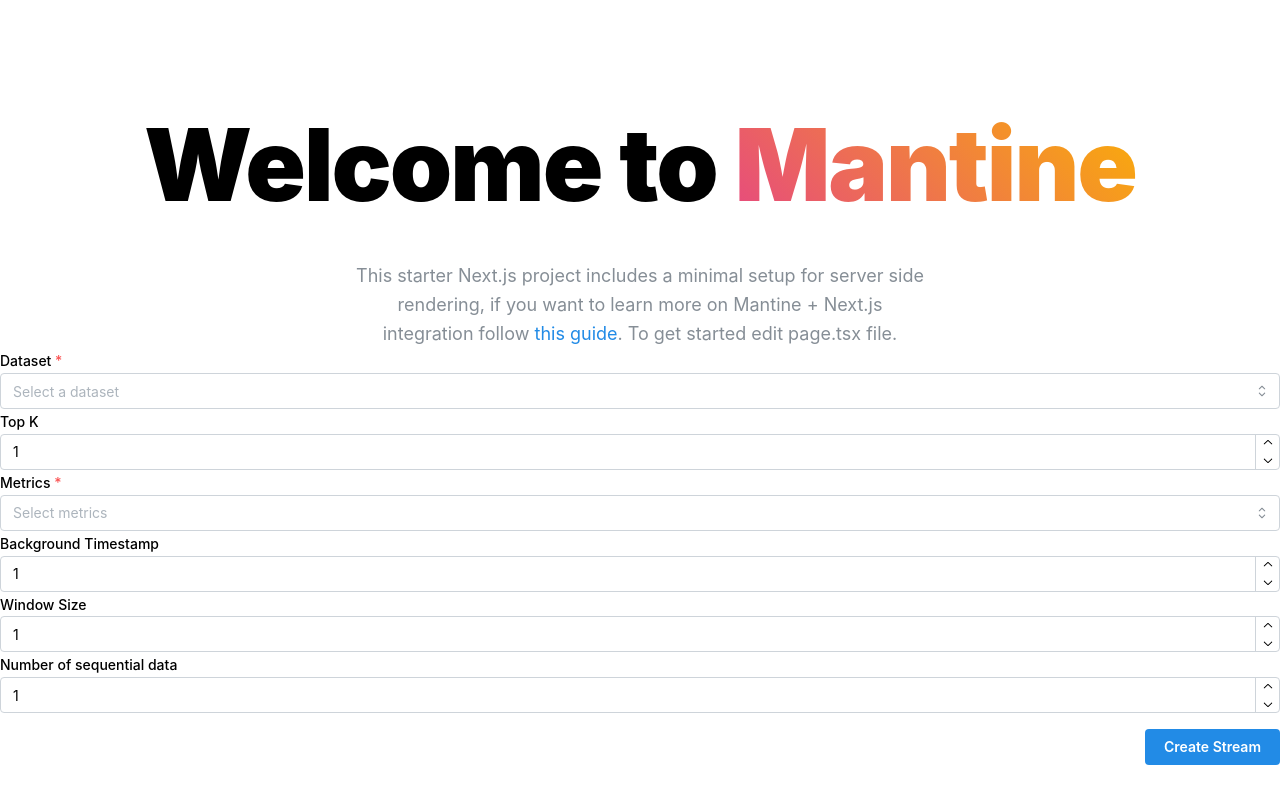
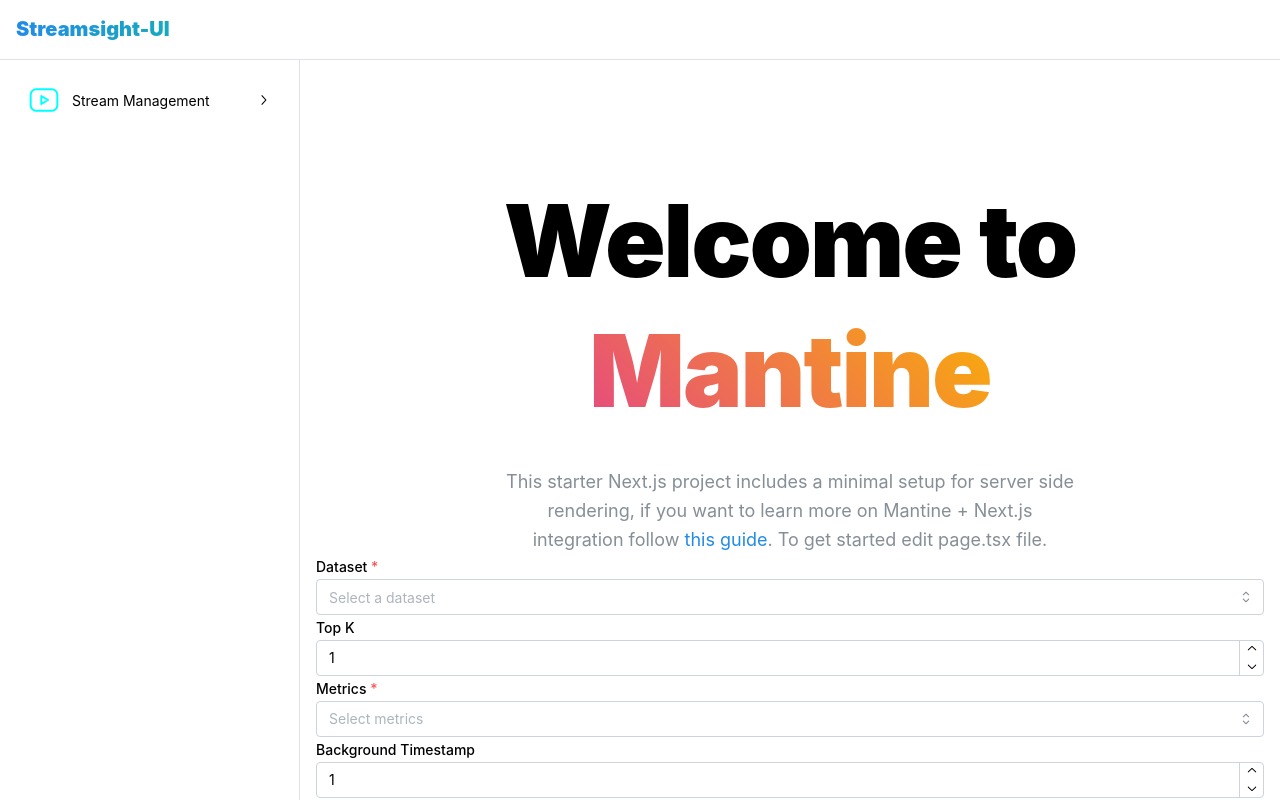
Before and after one commit to suenalaba/streamsight-ui, a Next.js app in the folder client/: page / in a window 1280 px wide. Shown: the top 802 px of the page. Built offline with nearby package versions, Linux system fonts and the light colour scheme.

Commit message:
feat: client navbar and appshell (#220)

```diff
--- a/client/package.json
+++ b/client/package.json
@@ -15,7 +15,9 @@
   },
   "dependencies": {
     "@mantine/core": "^7.14.3",
+    "@mantine/form": "^7.15.0",
     "@mantine/hooks": "^7.14.3",
+    "@tabler/icons-react": "^3.24.0",
     "next": "15.0.4",
     "react": "^19.0.0",
     "react-dom": "^19.0.0"
--- a/client/src/app/layout.tsx
+++ b/client/src/app/layout.tsx
@@ -1,24 +1,56 @@
 import '@mantine/core/styles.css';
 
-import { ColorSchemeScript, MantineProvider } from '@mantine/core';
+import {
+  AppShell,
+  AppShellHeader,
+  AppShellMain,
+  AppShellNavbar,
+  ColorSchemeScript,
+  Group,
+  MantineProvider,
+  Text,
+} from '@mantine/core';
+import Navbar from '@/components/Navbar/Navbar';
 
 export const metadata = {
   title: 'My Mantine app',
   description: 'I have followed setup instructions carefully',
 };
 
-export default function RootLayout({
-  children,
-}: {
-  children: React.ReactNode;
-}) {
+export default function RootLayout({ children }: { children: React.ReactNode }) {
   return (
     <html lang="en" suppressHydrationWarning>
       <head>
         <ColorSchemeScript />
       </head>
       <body>
-        <MantineProvider>{children}</MantineProvider>
+        <MantineProvider>
+          <AppShell
+            header={{ height: 60 }}
+            navbar={{
+              width: 300,
+              breakpoint: 'sm',
+            }}
+            padding="md"
+          >
+            <AppShellHeader>
+              <Group h="100%" px="md">
+                <Text
+                  size="xl"
+                  fw={900}
+                  variant="gradient"
+                  gradient={{ from: 'blue', to: 'cyan', deg: 90 }}
+                >
+                  Streamsight-UI
+                </Text>
+              </Group>
+            </AppShellHeader>
+            <AppShellNavbar p="md">
+              <Navbar/>
+            </AppShellNavbar>
+            <AppShellMain>{children}</AppShellMain>
+          </AppShell>
+        </MantineProvider>
       </body>
     </html>
   );
--- /dev/null
+++ b/client/src/components/Navbar/Navbar.tsx
@@ -0,0 +1,22 @@
+import { NavLink } from '@mantine/core';
+import { IconBrandYoutube } from '@tabler/icons-react';
+import React from 'react'
+
+const Navbar = () => {
+  return (
+    <>
+      <NavLink
+        href="#required-for-focus"
+        label="Stream Management"
+        leftSection={<IconBrandYoutube size="2rem" stroke={1.5} color="cyan"/>}
+        childrenOffset={28}
+      >
+        <NavLink label="Stream Dashboard" href="#required-for-focus" />
+        <NavLink label="Stream Information" href="#required-for-focus" />
+        <NavLink label="Create Stream" href="#required-for-focus" />
+      </NavLink>
+    </>
+  );
+}
+
+export default Navbar;
```
Also changed, not shown: 1 other file (tests, documents, lock files or other folders).
